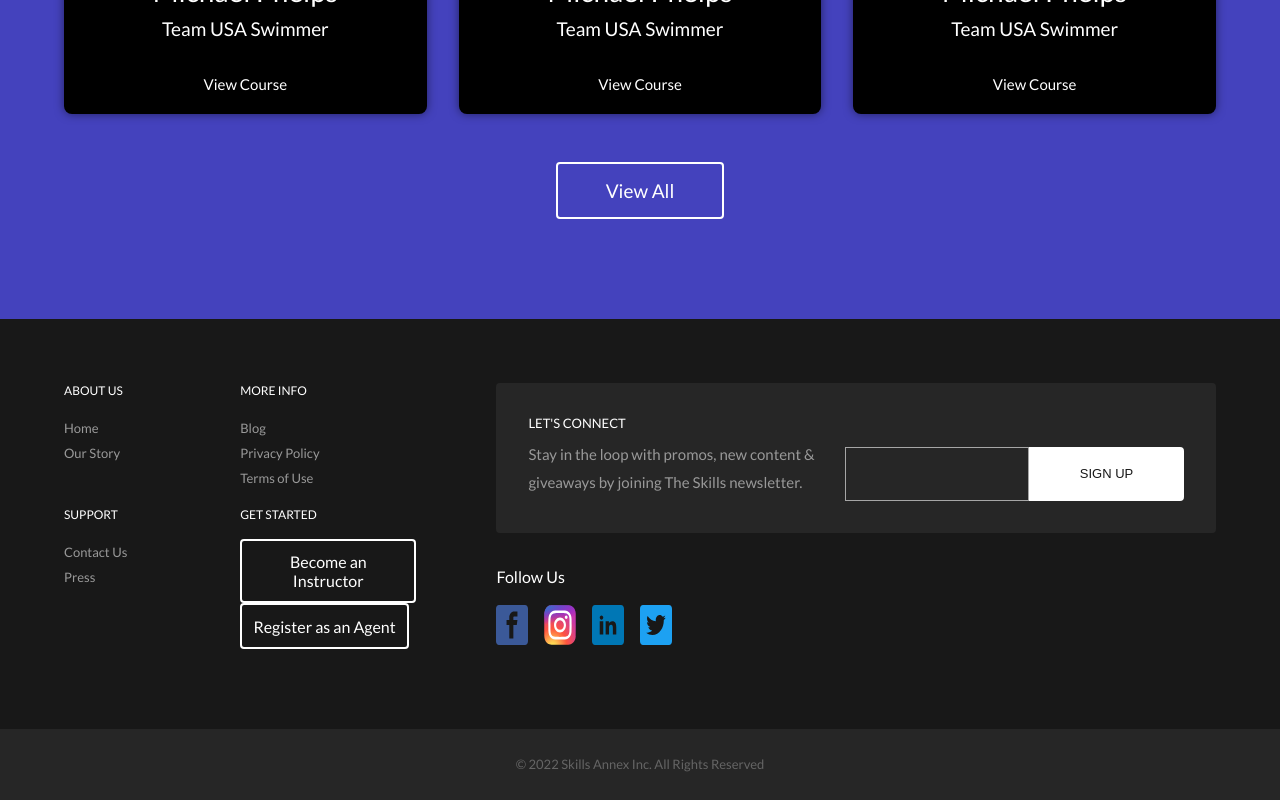
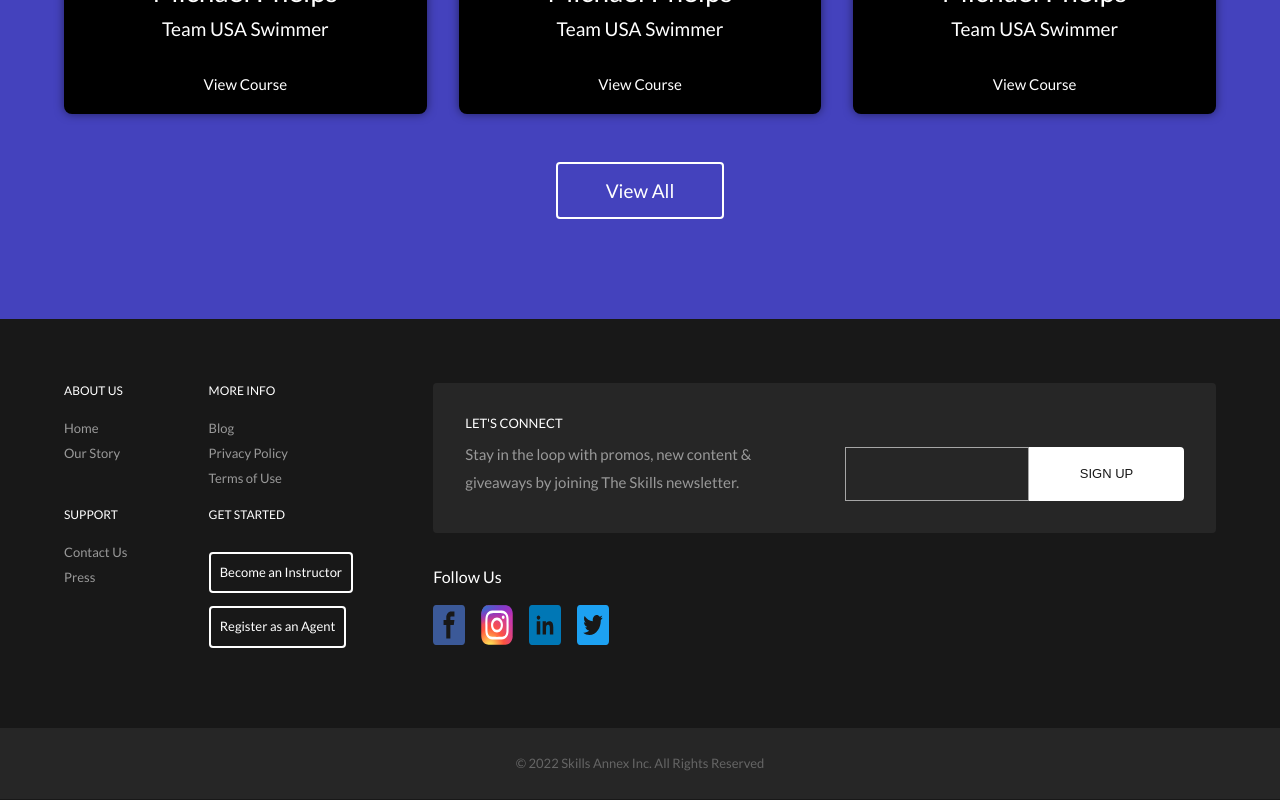
Before and after one commit to pa859/sports-website, a Next.js app: page / in a window 1280 px wide. Shown: the part 3674-4474 px from the top of the page. Built offline with nearby package versions, Linux system fonts and the light colour scheme.

Commit message:
overflow fixed

```diff
--- a/sass/components/_nav.scss
+++ b/sass/components/_nav.scss
@@ -62,7 +62,7 @@
     flex-wrap: nowrap;
 
     &>a + a {
-        margin-top: 1em;
+        margin-top: 0.5em;
     }
 
     & a {
@@ -87,7 +87,7 @@
     align-items: center;
     margin-top: 2em;
     & input {
-        width: 20.625rem;
+        width: 60vw;
         height: 2.75rem;
         border: none;
 
--- a/sass/layouts/home.module.scss
+++ b/sass/layouts/home.module.scss
@@ -255,19 +255,18 @@
     }
 
     & .list:last-child {
-        &>button + button {
+
+        & button:last-child {
             margin-top: 1em;
         }
 
         & button {
-            font-weight: 400;
-            font-size: 1rem;
-            line-height: 120%;
             background-color: transparent;
             /* identical to box height, or 120% */
             text-align: center;
             color: #FFFFFF;
             border: 2px solid #FFFFFF;
+            font-size: 0.8125rem;
             border-radius: 4px;
             padding: 0.7em;
         }
@@ -379,12 +378,10 @@
             'one two'
             'four three'
             'five six';
-
             & .card:nth-child(2), .card:nth-child(3), .card:nth-of-type(5) {
                 display: flex;
                 justify-content: flex-end;
             }
-
     }
 
     .footer_top {
```
